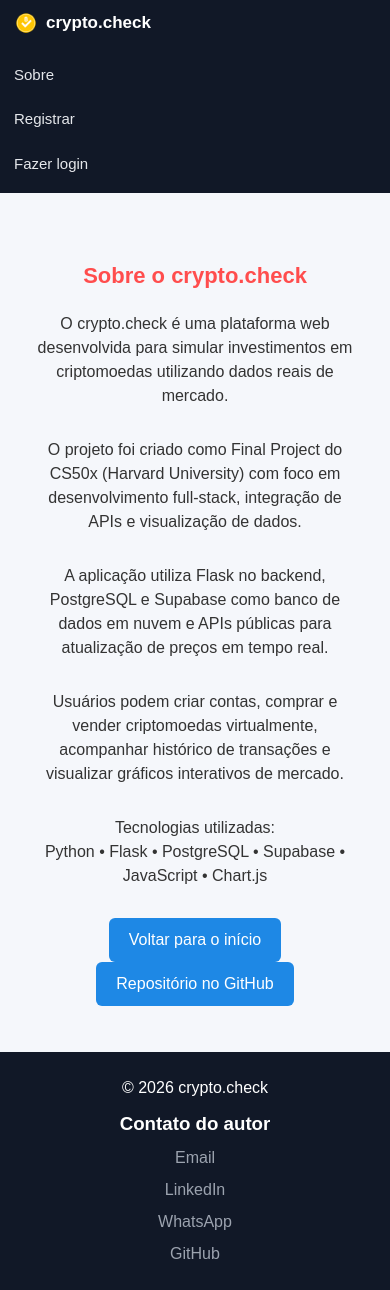
After one commit to zobolidiogo/crypto_check, a Flask app: page /about in a window 390 px wide. The commit adds this page. Run offline with Flask 3, Linux system fonts and the light colour scheme; some libraries are stand-ins or nearby versions.

Commit message:
Adição da rota about e adaptação para mobile

```diff
--- a/app.py
+++ b/app.py
@@ -269,3 +269,7 @@ def sell(crypto):
 def history():
     transactions = db.execute("select nm_crypto, qt_crypto, vl_unitario_usd, tp_transacao, dt_transacao from T_TRANSACAO where id_usuario = ? order by dt_transacao desc", session["id_usuario"])
     return render_template("history.html", transactions=transactions)
+
+@app.route("/about")
+def about():
+    return render_template("about.html")
--- a/static/styles.css
+++ b/static/styles.css
@@ -1,20 +1,29 @@
 /* RESET */
-
 * {
     margin: 0;
     padding: 0;
     box-sizing: border-box;
 }
 
+html {
+    font-size: 16px;
+    -webkit-text-size-adjust: 100%;
+}
+
 body {
     font-family: Arial, Helvetica, sans-serif;
     background-color: #f5f7fb;
     color: #333;
+    line-height: 1.5;
 }
 
+img {
+    max-width: 100%;
+    height: auto;
+    display: block;
+}
 
 /* NAVBAR */
-
 .header {
     background-color: #111827;
     color: white;
@@ -25,7 +34,9 @@ body {
     margin: auto;
     display: flex;
     align-items: center;
+    flex-wrap: wrap;
     padding: 14px 20px;
+    gap: 10px;
 }
 
 .navbar-brand {
@@ -46,7 +57,10 @@ body {
 .navbar-nav {
     list-style: none;
     display: flex;
+    flex-wrap: wrap;
     width: 100%;
+    align-items: center;
+    gap: 4px 0;
 }
 
 .nav-item {
@@ -57,33 +71,37 @@ body {
     text-decoration: none;
     color: #e5e7eb;
     font-size: 15px;
+    display: inline-block;
+    padding: 6px 0;
 }
 
 .nav-link:hover {
     color: white;
 }
 
-
 /* ALIGNMENT */
-
 #right {
     margin-left: auto;
 }
 
-
 /* MAIN */
-
 .main {
     max-width: 1100px;
     margin: auto;
     padding: 30px 20px;
 }
 
-
 /* TABLES */
+.table-wrapper {
+    width: 100%;
+    overflow-x: auto;
+    -webkit-overflow-scrolling: touch;
+    margin-top: 20px;
+}
 
 .table {
     width: 100%;
+    min-width: 480px;
     border-collapse: collapse;
     margin-top: 20px;
     background: white;
@@ -104,9 +122,7 @@ body {
     background-color: #f9fafb;
 }
 
-
 /* LINKS / BUTTON STYLE */
-
 .link {
     background-color: #2563eb;
     color: white;
@@ -114,15 +130,14 @@ body {
     border-radius: 6px;
     text-decoration: none;
     font-size: 14px;
+    display: inline-block;
 }
 
 .link:hover {
     background-color: #1d4ed8;
 }
 
-
 /* FORMS */
-
 form {
     margin-top: 20px;
 }
@@ -130,8 +145,10 @@ form {
 input {
     padding: 10px;
     width: 260px;
+    max-width: 100%;
     border: 1px solid #d1d5db;
     border-radius: 6px;
+    font-size: 16px; /* evita zoom no iOS */
 }
 
 button {
@@ -142,15 +159,14 @@ button {
     border-radius: 6px;
     cursor: pointer;
     margin-top: 10px;
+    font-size: 15px;
 }
 
 button:hover {
     background-color: #1d4ed8;
 }
 
-
 /* DASHBOARD */
-
 .dashboard {
     display: flex;
     gap: 20px;
@@ -162,7 +178,8 @@ button:hover {
     background: white;
     padding: 20px;
     border-radius: 10px;
-    min-width: 200px;
+    flex: 1 1 200px;
+    min-width: 0;
     box-shadow: 0 2px 6px rgba(0,0,0,0.05);
 }
 
@@ -171,19 +188,17 @@ button:hover {
     color: white;
 }
 
-
 /* CHART */
-
 .chart-container {
     margin-top: 30px;
     background: white;
     padding: 20px;
     border-radius: 10px;
+    width: 100%;
+    overflow-x: auto;
 }
 
-
 /* FOOTER */
-
 .footer {
     margin-top: 50px;
     background-color: #111827;
@@ -205,8 +220,10 @@ button:hover {
     list-style: none;
     display: flex;
     justify-content: center;
-    gap: 20px;
+    flex-wrap: wrap;
+    gap: 12px 20px;
     margin-top: 8px;
+    padding: 0;
 }
 
 .contact-links a {
@@ -218,9 +235,11 @@ button:hover {
     color: white;
 }
 
+/* APOLOGY */
 .apology-container {
     text-align: center;
     margin-top: 80px;
+    padding: 0 20px;
 }
 
 .apology-title {
@@ -240,8 +259,115 @@ button:hover {
     color: white;
     text-decoration: none;
     border-radius: 6px;
+    display: inline-block;
 }
 
 .apology-button:hover {
     background-color: #1565c0;
 }
+
+/* ============================
+   RESPONSIVIDADE
+   ============================ */
+
+/* Tablets (até 768px) */
+@media (max-width: 768px) {
+    .navbar {
+        padding: 12px 16px;
+    }
+
+    .navbar-brand {
+        margin-right: 0;
+        font-size: 18px;
+    }
+
+    .navbar-nav {
+        flex-direction: column;
+        align-items: flex-start;
+        width: 100%;
+        margin-top: 10px;
+        gap: 6px;
+    }
+
+    .nav-item {
+        margin-right: 0;
+        width: 100%;
+    }
+
+    .nav-link {
+        display: block;
+        padding: 8px 0;
+        width: 100%;
+    }
+
+    #right {
+        margin-left: 0;
+    }
+
+    .main {
+        padding: 20px 16px;
+    }
+
+    .dashboard {
+        gap: 14px;
+    }
+
+    .card {
+        flex: 1 1 100%;
+    }
+
+    .apology-container {
+        margin-top: 50px;
+    }
+
+    .apology-title {
+        font-size: 26px;
+    }
+
+    .apology-message {
+        font-size: 16px;
+    }
+}
+
+/* Celulares (até 480px) */
+@media (max-width: 480px) {
+    .navbar {
+        padding: 10px 14px;
+    }
+
+    .navbar-brand {
+        font-size: 17px;
+    }
+
+    .main {
+        padding: 16px 12px;
+    }
+
+    input {
+        width: 100%;
+    }
+
+    button {
+        width: 100%;
+    }
+
+    .table th,
+    .table td {
+        padding: 10px;
+        font-size: 14px;
+    }
+
+    .footer {
+        padding: 24px 14px;
+        margin-top: 30px;
+    }
+
+    .contact-links {
+        flex-direction: column;
+        gap: 8px;
+    }
+
+    .apology-title {
+        font-size: 22px;
+    }
+}
--- /dev/null
+++ b/templates/about.html
@@ -0,0 +1,45 @@
+{% extends "layout.html" %}
+
+{% block title %}
+Sobre
+{% endblock %}
+
+{% block content %}
+
+<div class="apology-container">
+
+    <h1 class="apology-title">Sobre o crypto.check</h1>
+
+    <p class="apology-message">
+        O crypto.check é uma plataforma web desenvolvida para simular investimentos em criptomoedas utilizando dados reais de mercado.
+    </p>
+
+    <p class="apology-message">
+        O projeto foi criado como Final Project do CS50x (Harvard University) com foco em desenvolvimento full-stack, integração de APIs e visualização de dados.
+    </p>
+
+    <p class="apology-message">
+        A aplicação utiliza Flask no backend, PostgreSQL e Supabase como banco de dados em nuvem e APIs públicas para atualização de preços em tempo real.
+    </p>
+
+    <p class="apology-message">
+        Usuários podem criar contas, comprar e vender criptomoedas virtualmente, acompanhar histórico de transações e visualizar gráficos interativos de mercado.
+    </p>
+
+    <p class="apology-message">
+        Tecnologias utilizadas:
+        <br>
+        Python • Flask • PostgreSQL • Supabase • JavaScript • Chart.js
+    </p>
+
+    <a href="/" class="apology-button">
+        Voltar para o início
+    </a>
+
+    <a href="https://github.com/zobolidiogo/crypto_check" target="_blank" class="apology-button">
+        Repositório no GitHub
+    </a>
+
+</div>
+
+{% endblock %}
--- a/templates/history.html
+++ b/templates/history.html
@@ -3,6 +3,7 @@
 {% block title %}Historico{% endblock %}
 
 {% block content %}
+    <div class="table-wrapper">
         <table class="table">
             <thead>
                 <tr>
@@ -33,4 +34,5 @@
                 {% endfor %}
             </tbody>
         </table>
+    </div>
 {% endblock %}
--- a/templates/index.html
+++ b/templates/index.html
@@ -8,6 +8,7 @@
 {% if mensagem != "" %}
     <p>{{ mensagem }}</p>
 {% else %}
+    <div class="table-wrapper">
         <table class="table">
             <thead>
                 <tr>
@@ -30,6 +31,7 @@
                 {% endfor %}
             </tbody>
         </table>
+    </div>
 {% endif %}
 
 <h3>Saldo disponível: {{ dinheiro | usd }}</h3>
--- a/templates/layout.html
+++ b/templates/layout.html
@@ -17,9 +17,11 @@
                     <li class="nav-item" id="left"><a href="/" class="nav-link">Início</a></li>
                     <li class="nav-item" id="left"><a href="/history" class="nav-link">Histórico</a></li>
                     <li class="nav-item" id="left"><a href="/market" class="nav-link">Mercado</a></li>
+                    <li class="nav-item" id="left"><a href="/about" class="nav-link">Sobre</a></li>
                     <li class="nav-item" id="right" class="nav-link">Login: {{ session.get("nm_usuario") }}</li>
                     <li class="nav-item" id="right"><a href="/logout" class="nav-link">Fazer logout</a></li>
                 {% else %}
+                    <li class="nav-item" id="left"><a href="/about" class="nav-link">Sobre</a></li>
                     <li class="nav-item" id="right"><a href="/register" class="nav-link">Registrar</a></li>
                     <li class="nav-item" id="right"><a href="/login" class="nav-link">Fazer login</a></li>
                 {% endif %}
```
Also changed, not shown: README.md. Lines whose indentation alone changed are shown as unchanged.
